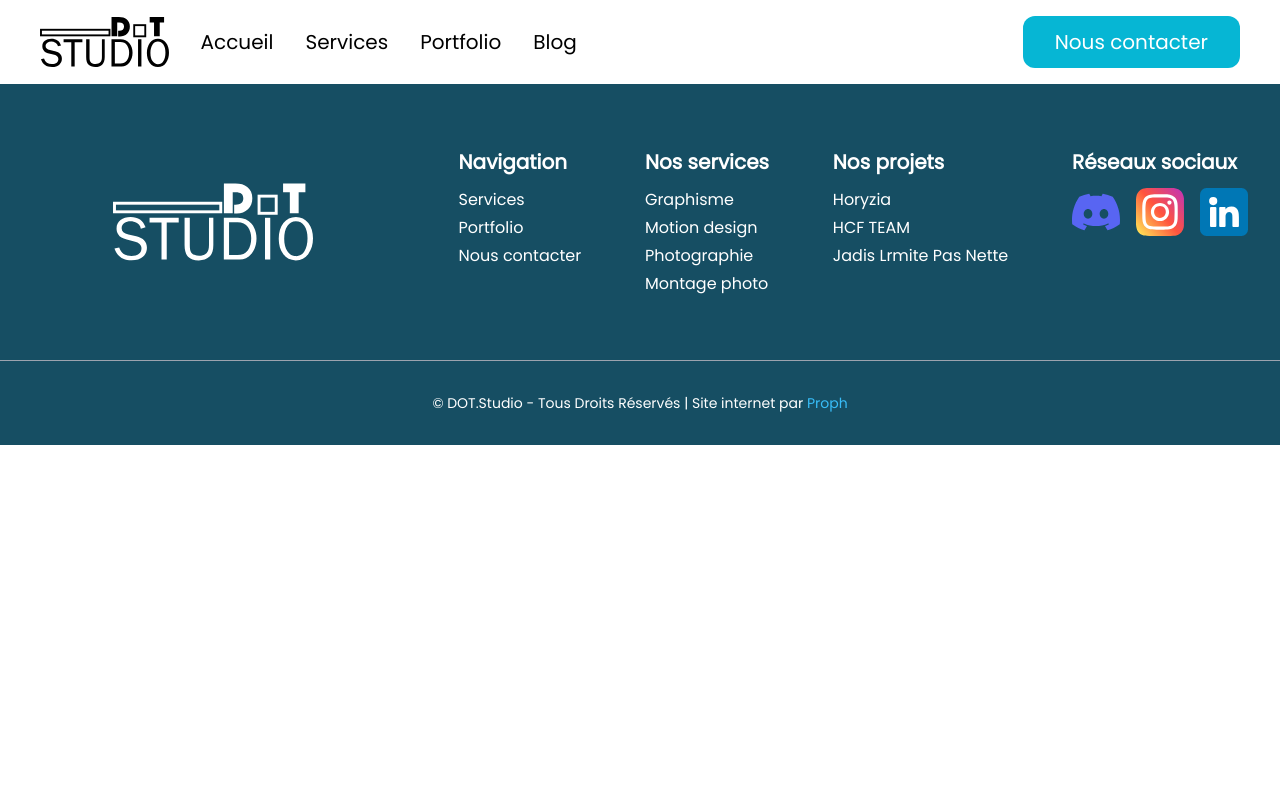
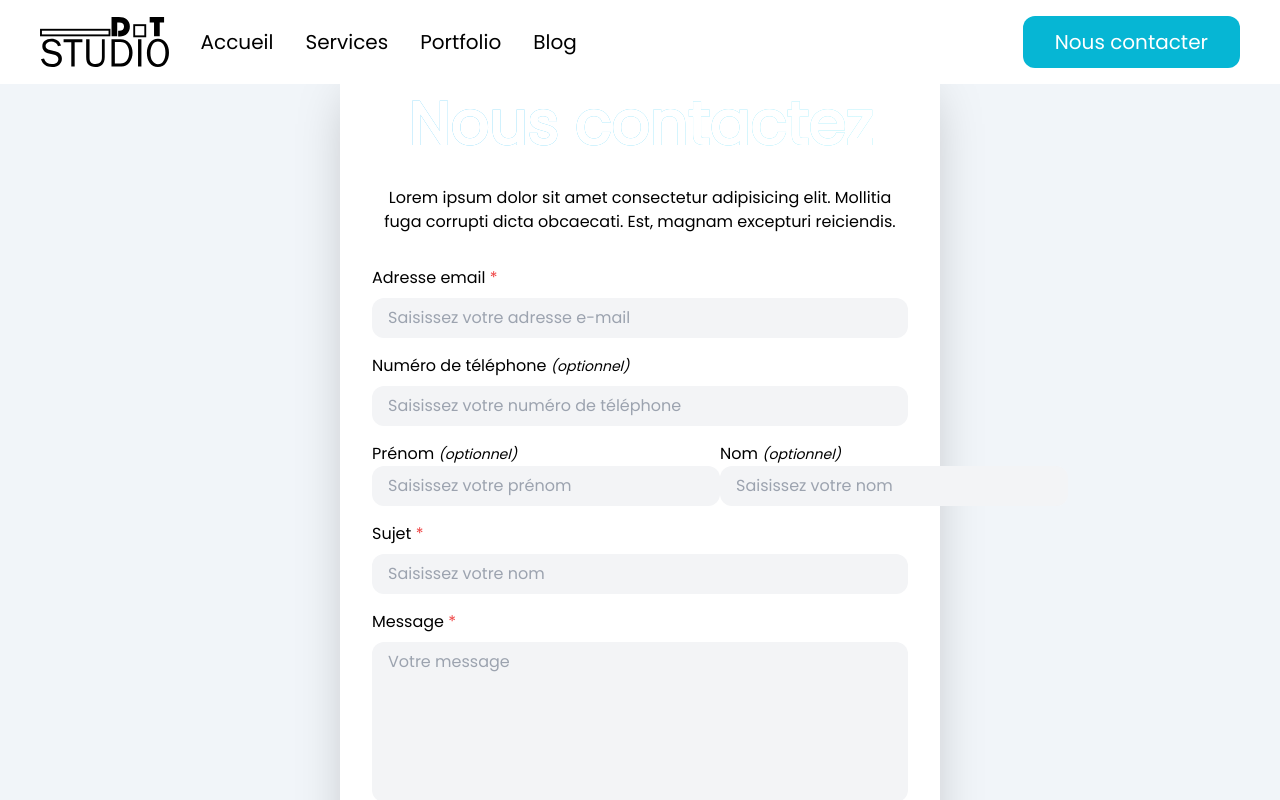
Before and after one commit to proph-dev/Dot-Studio, a Nuxt app in the folder frontend/: page /contact in a window 1280 px wide. Shown: the top 800 px of the page. Built offline with nearby package versions, Linux system fonts and the light colour scheme.

Commit message:
contact page

```diff
--- /dev/null
+++ b/frontend/components/contact/Contact.vue
@@ -0,0 +1,52 @@
+<template>
+    <div class="h-screen w-full flex justify-center items-center">
+        <div class="w-[600px] p-8 shadow-2xl bg-white rounded-xl">
+            <MainTitle content="Nous contactez" class="text-center mb-2 text-transparent bg-clip-text bg-gradient-to-r from-sky-400 to-cyan-300" />
+            <h2 class="text-base font-medium text-center mb-8">Lorem ipsum dolor sit amet consectetur adipisicing elit. Mollitia fuga corrupti dicta obcaecati. Est, magnam excepturi reiciendis.</h2>
+
+            <form class="flex flex-col">
+                <label for="email" class="mb-2">Adresse email <span class="text-red-500">*</span></label>
+                <input type="email" name="email" id="email" placeholder="Saisissez votre adresse e-mail" required>
+
+                <label for="tel" class="mt-4 mb-2">Numéro de téléphone <span class="italic text-sm">(optionnel)</span></label>
+                <input type="tel" name="tel" id="tel" placeholder="Saisissez votre numéro de téléphone">
+
+                <div class="flex mt-4">
+                    <div>
+                        <label for="firstName" class="mt-4 mb-2">Prénom <span class="italic text-sm">(optionnel)</span></label>
+                        <input type="text" name="firstName" id="firstName" placeholder="Saisissez votre prénom">
+                    </div>
+
+                    <div>
+                        <label for="lastName" class="mt-4 mb-2">Nom <span class="italic text-sm">(optionnel)</span></label>
+                        <input type="text" name="lastName" id="lastName" placeholder="Saisissez votre nom">
+                    </div>
+                </div>
+
+                <label for="subject" class="mt-4 mb-2">Sujet <span class="text-red-500">*</span></label>
+                <input type="text" name="subject" id="subject" placeholder="Saisissez votre nom" required>
+
+                <label for="message" class="mt-4 mb-2">Message <span class="text-red-500">*</span></label>
+                <textarea name="message" id="message" cols="30" rows="6" placeholder="Votre message" required></textarea>
+
+                <button type="submit" class="text-white font-semibold bg-gradient-to-r from-sky-400 to-cyan-300 px-8 py-2 rounded-xl w-max mx-auto mt-8 hover:from-cyan-300 hover:to-sky-400">Envoyer le message</button>
+            </form>
+        </div>
+    </div>
+</template>
+
+<script>
+import MainTitle from '../utils/MainTitle.vue';
+
+export default {
+    components: {
+        MainTitle
+    }
+}
+</script>
+
+<style scoped>
+input, textarea {
+    @apply outline-none bg-gray-100 rounded-xl px-4 py-2 resize-none;
+}
+</style>
--- a/frontend/components/footer/Footer.vue
+++ b/frontend/components/footer/Footer.vue
@@ -1,22 +1,22 @@
 <template>
     <footer class="bg-cyan-900 pt-16">
-        <div class="flex container mx-auto">
-            <div class="w-1/3 flex justify-center align-center">
+        <div class="flex flex-col lg:flex-row w-[90vw] mx-auto">
+            <div class="w-full lg:w-1/4 flex justify-center align-center">
                 <img src="../../assets/img/logo-dot-studio_white.svg" alt="Logo de DOT.Studio" class="w-[200px]">
             </div>
-            <div class="w-2/3 flex justify-around align-center text-white ">
-                <nav>
+            <div class="w-full lg:w-3/4 flex flex-col lg:flex-row justify-around align-center text-white ">
+                <nav class="flex flex-col items-center lg:block mt-8">
                     <span class="list-title">Navigation</span>
-                    <div class="flex flex-col mt-2">
+                    <div class="flex flex-col mt-2 text-center lg:text-left">
                         <nuxt-link to="">Services</nuxt-link>
                         <nuxt-link to="">Portfolio</nuxt-link>
                         <nuxt-link to="">Nous contacter</nuxt-link>
                     </div>
                 </nav>
 
-                <nav>
+                <nav class="flex flex-col items-center lg:block mt-8">
                     <span class="list-title">Nos services</span>
-                    <div class="flex flex-col mt-2">
+                    <div class="flex flex-col mt-2 text-center lg:text-left">
                         <nuxt-link to="">Graphisme</nuxt-link>
                         <nuxt-link to="">Motion design</nuxt-link>
                         <nuxt-link to="">Photographie</nuxt-link>
@@ -24,16 +24,16 @@
                     </div>
                 </nav>
 
-                <nav>
+                <nav class="flex flex-col items-center lg:block mt-8">
                     <span class="list-title">Nos projets</span>
-                    <div class="flex flex-col mt-2">
+                    <div class="flex flex-col mt-2 text-center lg:text-left">
                         <a href="http://" target="_blank" rel="noopener noreferrer nofollow">Horyzia</a>
                         <a href="http://" target="_blank" rel="noopener noreferrer nofollow">HCF TEAM</a>
                         <a href="http://" target="_blank" rel="noopener noreferrer nofollow">Jadis Lrmite Pas Nette</a>
                     </div>
                 </nav>
 
-                <nav>
+                <nav class="flex flex-col items-center lg:block mt-8">
                     <span class="list-title">Réseaux sociaux</span>
                     <div class="flex mt-2">
                         <a href="http://" target="_blank" rel="noopener noreferrer nofollow">
@@ -50,7 +50,7 @@
             </div>
         </div>
         <div class="flex justify-center border-t-[1px] border-t-gray-400 mt-16 py-8 text-sm">
-            <span class="text-white">© DOT.Studio - Tous Droits Réservés | Site internet par <a href="https://pr0ph.com" target="_blank" rel="noopener noreferrer" class="text-sky-400 hover:underline">Proph</a></span>
+            <span class="text-white text-center xs:text-left">© DOT.Studio - Tous Droits Réservés | Site internet par <a href="https://pr0ph.com" target="_blank" rel="noopener noreferrer" class="text-sky-400 hover:underline">Proph</a></span>
         </div>
     </footer>
 </template>
--- a/frontend/components/navbar/Navbar.vue
+++ b/frontend/components/navbar/Navbar.vue
@@ -8,7 +8,7 @@
         <div class="flex justify-between">
           <Tabs v-for="tab in tabs" v-bind:key="tab.id" :content="tab.content" :url="tab.url" class="text-xl text-black hover:text-zinc-600 mx-4 first:ml-8"/>
         </div>
-        <CtaButton url="" content="Nous contacter" class="px-6 py-[12px] text-lg" />
+        <CtaButton url="/contact" content="Nous contacter" class="px-6 py-[12px] text-lg" />
       </div>
 
       <!-- Mobile -->
@@ -17,7 +17,7 @@
           <Tabs v-for="tab in tabs" v-bind:key="tab.id" :content="tab.content" :url="tab.url" class="text-xl text-black font-medium hover:text-zinc-600 mb-8 last:mb-0"/>
         </div>
         <div class="absolute bottom-8 left-1/2 -translate-x-1/2 text-lg">
-          <CtaButton url="" content="Nous contacter" />
+          <CtaButton url="/contact" content="Nous contacter" />
         </div>
       </div>
 
--- /dev/null
+++ b/frontend/pages/contact.vue
@@ -0,0 +1,20 @@
+<template>
+  <div>
+    <header>
+    </header>
+
+    <main>
+      <Contact class="bg-slate-100" />
+    </main>
+  </div>
+</template>
+
+<script>
+import Contact from '~/components/contact/Contact.vue';
+
+export default {
+  components: {
+    Contact
+  }
+}
+</script>
```
